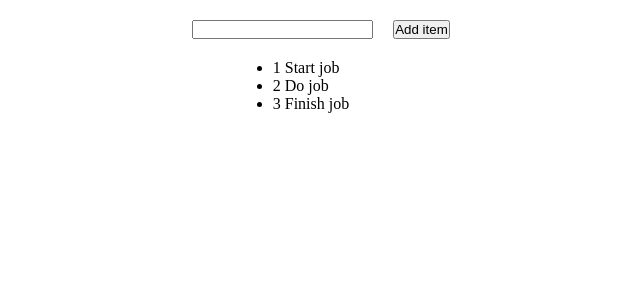
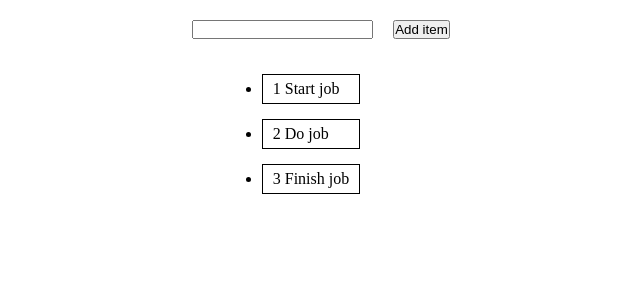
Before and after one commit to Chupriarti/react-animation, a React (Create React App) app: page / in a window 1280 px wide. Shown: the top 300 px of the page, without its empty margins (329-969 px from the left). Built offline with nearby package versions, Linux system fonts and the light colour scheme; the HTML template or start-up script is replaced by a standard one.

Commit message:
add todo class

```diff
--- a/src/App.css
+++ b/src/App.css
@@ -25,6 +25,12 @@ input {
   animation: fade-out 500ms forwards;
 }
 
+.todo {
+  border: 1px solid black;
+  padding: 5px 10px;
+  margin: 15px;
+}
+
 @keyframes fade-in {
   0% {
     opacity: 0;
--- a/src/App.js
+++ b/src/App.js
@@ -24,7 +24,7 @@ function App() {
       </div>
       <ul>
         {todoList.map(({id, text}) =>
-          <li onClick={() => setTodoList([...todoList.filter(todo => todo.id !== id)])} key={id}>{id} {text}</li>
+          <li className='todo' onClick={() => setTodoList([...todoList.filter(todo => todo.id !== id)])} key={id}>{id} {text}</li>
         )}
       </ul>
     </div>
```
